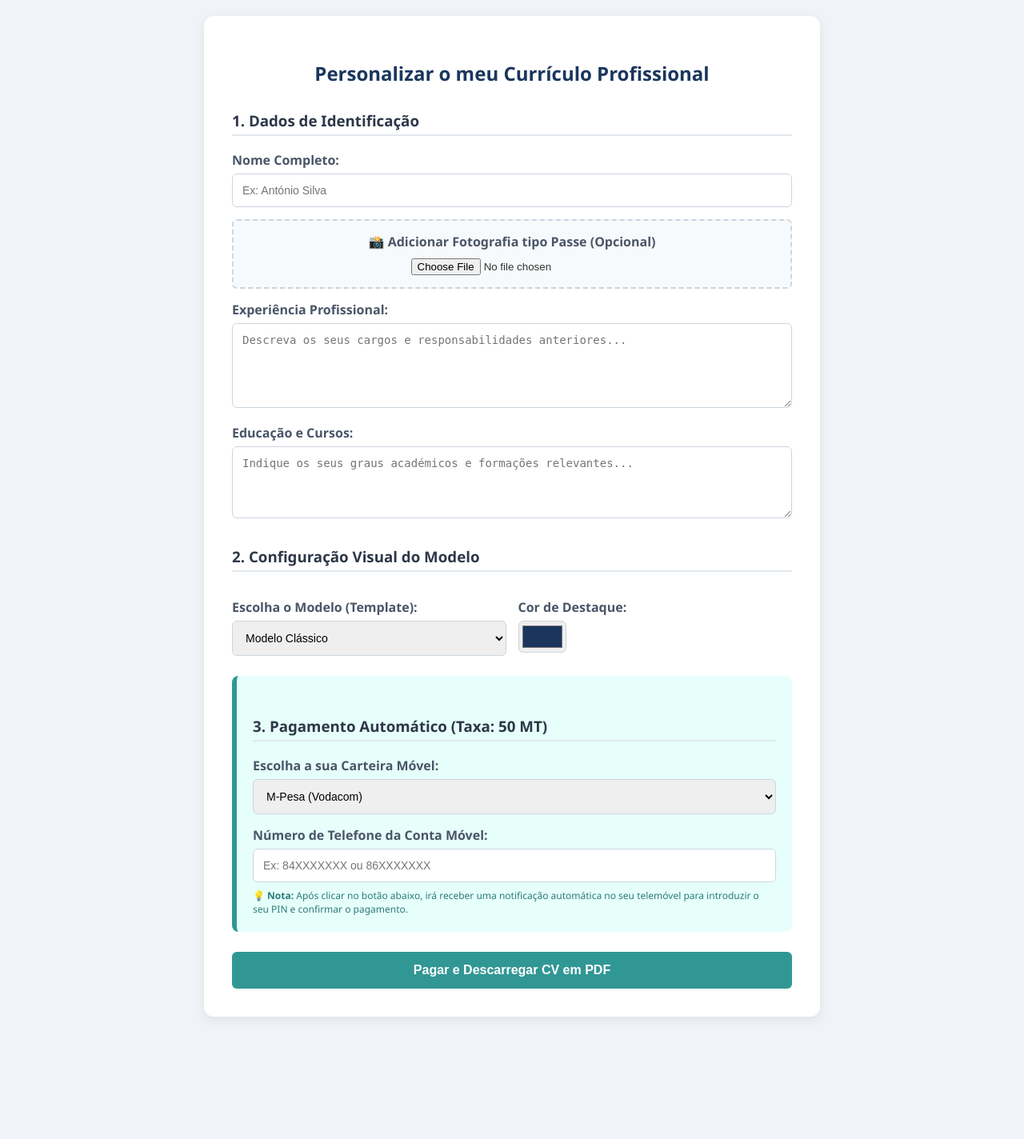
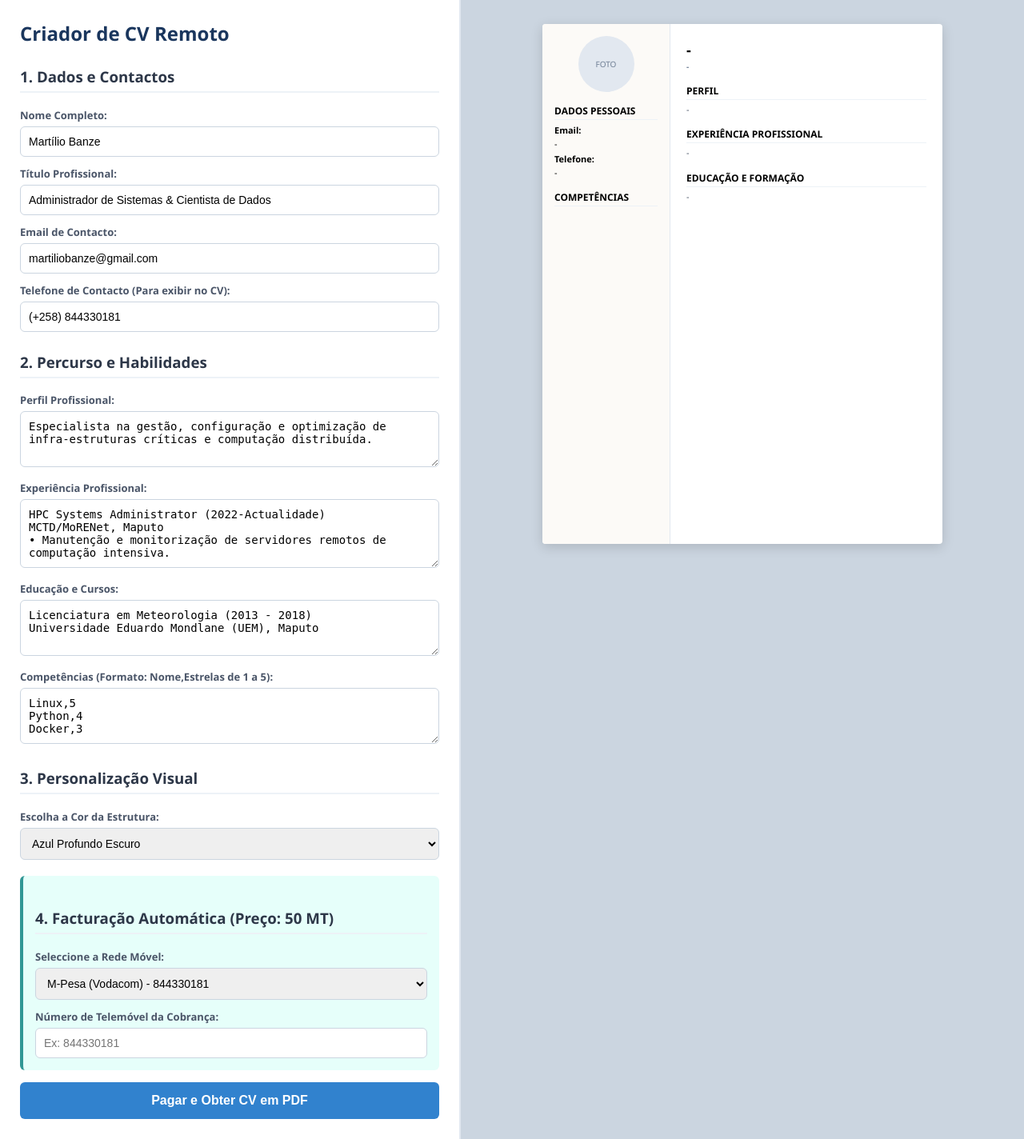
Before and after one commit to martiliobanze/sistema-CV, a Flask app: page / in a window 1280 px wide. Shown: the whole page at 80% size. Run offline with Flask 3, Linux system fonts and the light colour scheme.

Commit message:
Update index.html

```diff
--- a/templates/index.html
+++ b/templates/index.html
@@ -3,81 +3,172 @@
 <head>
     <meta charset="UTF-8">
     <meta name="viewport" content="width=device-width, initial-scale=1.0">
-    <title>Criador de CV Profissional Personalizado</title>
+    <title>Plataforma de Currículos com Pré-visualização</title>
     <style>
-        body { font-family: 'Segoe UI', Arial, sans-serif; background-color: #f0f4f8; margin: 0; padding: 20px; color: #333; }
-        .container { max-width: 700px; background: white; padding: 35px; margin: 0 auto; border-radius: 12px; box-shadow: 0 4px 15px rgba(0,0,0,0.08); }
-        h2 { color: #1a365d; text-align: center; margin-bottom: 25px; }
-        h3 { border-bottom: 2px solid #e2e8f0; padding-bottom: 5px; color: #2d3748; margin-top: 30px; }
-        label { font-weight: 600; display: block; margin-top: 15px; color: #4a5568; }
-        input[type="text"], input[type="tel"], textarea, select { width: 100%; padding: 12px; margin-top: 6px; border: 1px solid #cbd5e0; border-radius: 6px; box-sizing: border-box; font-size: 14px; }
-        input[type="color"] { width: 60px; height: 40px; border: 1px solid #cbd5e0; border-radius: 6px; cursor: pointer; margin-top: 6px; display: block; }
-        .grid-opcoes { display: grid; grid-template-columns: 1fr 1fr; gap: 15px; }
-        .foto-box { background: #f7fafc; border: 2px dashed #cbd5e0; padding: 15px; border-radius: 6px; text-align: center; margin-top: 15px; }
-        .pagamento-box { background: #e6fffa; padding: 20px; border-radius: 8px; margin-top: 25px; border-left: 6px solid #319795; }
-        .aviso-pin { font-size: 12px; color: #2c7a7b; margin-top: 8px; font-weight: 500; }
-        button { width: 100%; background-color: #319795; color: white; padding: 14px; border: none; border-radius: 6px; font-size: 16px; font-weight: bold; margin-top: 25px; cursor: pointer; transition: background 0.2s; }
-        button:hover { background-color: #2c7a7b; }
+        body { font-family: 'Segoe UI', Arial, sans-serif; background: #f0f4f8; margin: 0; padding: 0; display: flex; flex-direction: column; height: 100vh; }
+        .main-container { display: flex; flex: 1; overflow: hidden; }
+
+        /* Painel de Preenchimento (Esquerda) */
+        .painel-formulario { width: 45%; background: white; padding: 25px; overflow-y: auto; border-right: 2px solid #e2e8f0; box-sizing: border-box; }
+        h3 { border-bottom: 2px solid #edf2f7; padding-bottom: 6px; color: #2d3748; margin-top: 25px; }
+        label { font-weight: 600; display: block; margin-top: 12px; color: #4a5568; font-size: 13px; }
+        input, textarea, select { width: 100%; padding: 10px; margin-top: 5px; border: 1px solid #cbd5e0; border-radius: 6px; box-sizing: border-box; font-size: 14px; }
+
+        /* Painel de Visualização (Direita) */
+        .painel-previsao { width: 55%; background: #cbd5e0; padding: 30px; display: flex; justify-content: center; align-items: flex-start; overflow-y: auto; box-sizing: border-box; }
+        .folha-a4 { width: 100%; max-width: 500px; min-height: 650px; background: white; box-shadow: 0 4px 15px rgba(0,0,0,0.15); display: flex; box-sizing: border-box; border-radius: 4px; overflow: hidden; }
+
+        /* Divisão de Colunas no Modelo do CV */
+        .cv-lateral { width: 32%; background: #fcfaf7; border-right: 1px solid #e2e8f0; padding: 15px; box-sizing: border-box; font-size: 11px; }
+        .cv-principal { width: 68%; padding: 20px; box-sizing: border-box; }
+        .cv-titulo-seccao { font-size: 12px; font-weight: bold; margin-top: 15px; border-bottom: 1px solid #edf2f7; padding-bottom: 2px; }
+        .cv-texto { font-size: 11px; color: #4a5568; line-height: 1.4; white-space: pre-line; margin-top: 4px; }
+
+        /* Sistema de Cobrança e Bloqueio */
+        .pagamento-bloco { background: #e6fffa; padding: 15px; border-radius: 6px; margin-top: 20px; border-left: 4px solid #319795; }
+        .btn-comprar { width: 100%; background: #3182ce; color: white; padding: 14px; border: none; font-size: 16px; font-weight: bold; border-radius: 6px; cursor: pointer; margin-top: 15px; }
+        .btn-comprar:hover { background: #2b6cb0; }
+        .overlay { display: none; position: fixed; top: 0; left: 0; width: 100%; height: 100%; background: rgba(0,0,0,0.85); color: white; text-align: center; padding-top: 180px; font-size: 18px; z-index: 2000; }
+
+        @media (max-width: 768px) {
+            .main-container { flex-direction: column; overflow: visible; }
+            .painel-formulario, .painel-previsao { width: 100%; height: auto; overflow: visible; }
+        }
     </style>
 </head>
 <body>
 
-<div class="container">
-    <h2>Personalizar o meu Currículo Profissional</h2>
+<div class="overlay" id="telaAguardar">
+    <p>🔄 Ordem de cobrança emitida com sucesso!</p>
+    <p>Valide a transacção inserindo o seu PIN no ecrã do telemóvel para pagar os 50 MT.</p>
+    <p style="font-size:13px; color:#a0aec0;">O download iniciará de forma 100% automática após a aprovação.</p>
+    <div id="linkSimulacao" style="margin-top:25px; font-size:13px;"></div>
+</div>
 
-    <!-- O atributo enctype permite o envio correcto da fotografia para o servidor Python -->
-    <form action="/gerar-cv" method="POST" enctype="multipart/form-data">
+<div class="main-container">
 
-        <h3>1. Dados de Identificação</h3>
-        <label for="nome">Nome Completo:</label>
-        <input type="text" id="nome" name="nome" placeholder="Ex: António Silva" required>
+    <!-- LADO ESQUERDO: FORMULÁRIO -->
+    <div class="painel-formulario">
+        <h2 style="margin-top:0; color:#1a365d;">Criador de CV Remoto</h2>
+        <form id="formCV">
+            <h3>1. Dados e Contactos</h3>
+            <label>Nome Completo:</label>
+            <input type="text" name="nome" id="inNome" value="Martílio Banze" oninput="actualizarPrevisao()" required>
 
-        <div class="foto-box">
-            <label for="foto" style="margin-top:0; cursor:pointer; display:block;">📸 Adicionar Fotografia tipo Passe (Opcional)</label>
-            <input type="file" id="foto" name="foto" accept="image/*" style="margin-top:10px;">
-        </div>
+            <label>Título Profissional:</label>
+            <input type="text" name="titulo_professional" id="inTitulo" value="Administrador de Sistemas & Cientista de Dados" oninput="actualizarPrevisao()" required>
 
-        <label for="experiencia">Experiência Profissional:</label>
-        <textarea id="experiencia" name="experiencia" rows="5" placeholder="Descreva os seus cargos e responsabilidades anteriores..." required></textarea>
+            <label>Email de Contacto:</label>
+            <input type="email" name="email" id="inEmail" value="martiliobanze@gmail.com" oninput="actualizarPrevisao()" required>
 
-        <label for="educacao">Educação e Cursos:</label>
-        <textarea id="educacao" name="educacao" rows="4" placeholder="Indique os seus graus académicos e formações relevantes..." required></textarea>
+            <label>Telefone de Contacto (Para exibir no CV):</label>
+            <input type="tel" name="telefone_contacto" id="inTelContacto" value="(+258) 844330181" oninput="actualizarPrevisao()" required>
 
-        <h3>2. Configuração Visual do Modelo</h3>
-        <div class="grid-opcoes">
-            <div>
-                <label for="template">Escolha o Modelo (Template):</label>
-                <select id="template" name="template">
-                    <option value="classico">Modelo Clássico</option>
-                    <option value="moderno">Modelo Moderno (Com Linha Divisória)</option>
-                    <option value="minimalista">Modelo Minimalista Clean</option>
-                </select>
-            </div>
-            <div>
-                <label for="cor">Cor de Destaque:</label>
-                <input type="color" id="cor" name="cor" value="#1a365d">
-            </div>
-        </div>
+            <h3>2. Percurso e Habilidades</h3>
+            <label>Perfil Profissional:</label>
+            <textarea name="perfil" id="inPerfil" rows="3" oninput="actualizarPrevisao()">Especialista na gestão, configuração e optimização de infra-estruturas críticas e computação distribuída.</textarea>
 
-        <div class="pagamento-box">
-            <h3>3. Pagamento Automático (Taxa: 50 MT)</h3>
-            <label for="carteira">Escolha a sua Carteira Móvel:</label>
-            <select id="carteira" name="carteira">
-                <option value="mpesa">M-Pesa (Vodacom)</option>
-                <option value="emola">e-Mola (Movitel)</option>
+            <label>Experiência Profissional:</label>
+            <textarea name="experiencia" id="inExp" rows="4" oninput="actualizarPrevisao()">HPC Systems Administrator (2022-Actualidade)
+MCTD/MoRENet, Maputo
+• Manutenção e monitorização de servidores remotos de computação intensiva.</textarea>
+
+            <label>Educação e Cursos:</label>
+            <textarea name="educacao" id="inEdu" rows="3" oninput="actualizarPrevisao()">Licenciatura em Meteorologia (2013 - 2018)
+Universidade Eduardo Mondlane (UEM), Maputo</textarea>
+
+            <label>Competências (Formato: Nome,Estrelas de 1 a 5):</label>
+            <textarea name="competencias" id="inComp" rows="3" placeholder="Ex:\nLinux,5\nPython,4" oninput="actualizarPrevisao()">Linux,5
+Python,4
+Docker,3</textarea>
+
+            <h3>3. Personalização Visual</h3>
+            <label>Escolha a Cor da Estrutura:</label>
+            <select name="cor" id="inCor" onchange="actualizarPrevisao()">
+                <option value="#1a365d">Azul Profundo Escuro</option>
+                <option value="#9b2c2c">Vermelho Carmim</option>
+                <option value="#234e52">Verde Floresta</option>
+                <option value="#2d3748">Preto Antracite</option>
             </select>
 
-            <label for="telefone">Número de Telefone da Conta Móvel:</label>
-            <input type="tel" id="telefone" name="telefone" placeholder="Ex: 84XXXXXXX ou 86XXXXXXX" required>
+            <div class="pagamento-bloco">
+                <h3>4. Facturação Automática (Preço: 50 MT)</h3>
+                <label>Seleccione a Rede Móvel:</label>
+                <select name="carteira">
+                    <option value="mpesa">M-Pesa (Vodacom) - 844330181</option>
+                    <option value="emola">e-Mola (Movitel) - 861010333</option>
+                </select>
 
-            <div class="aviso-pin">
-                💡 <b>Nota:</b> Após clicar no botão abaixo, irá receber uma notificação automática no seu telemóvel para introduzir o seu PIN e confirmar o pagamento.
+                <label>Número de Telemóvel da Cobrança:</label>
+                <input type="tel" name="telefone" placeholder="Ex: 844330181" required>
             </div>
+
+            <button type="button" class="btn-comprar" onclick="executarCobrancaMovel()">Pagar e Obter CV em PDF</button>
+        </form>
+    </div>
+
+    <!-- LADO DIREITO: PRÉ-VISUALIZAÇÃO AO VIVO -->
+    <div class="painel-previsao">
+        <div class="folha-a4">
+
+            <!-- Coluna Esquerda do PDF Simulado -->
+            <div class="cv-lateral">
+                <div style="width:70px; height:70px; background:#e2e8f0; border-radius:50%; margin: 0 auto 15px auto; display:flex; justify-content:center; align-items:center; color:#718096; font-size:10px;">FOTO</div>
+
+                <div class="cv-titulo-seccao" id="vSecLateral1">DADOS PESSOAIS</div>
+                <p style="margin:5px 0 2px 0; font-weight:bold;">Email:</p>
+                <div id="vEmail" style="word-break: break-all;">-</div>
+                <p style="margin:4px 0 2px 0; font-weight:bold;">Telefone:</p>
+                <div id="vTelContacto">-</div>
+
+                <div class="cv-titulo-seccao" id="vSecLateral2">COMPETÊNCIAS</div>
+                <div id="vCompLista" style="margin-top:5px;"></div>
+            </div>
+
+            <!-- Coluna Direita do PDF Simulado -->
+            <div class="cv-principal">
+                <div id="vNome" style="font-size:18px; font-weight:bold; text-transform:uppercase;">-</div>
+                <div id="vTitulo" style="font-size:10px; font-weight:bold; color:#718096; margin-top:2px;">-</div>
+
+                <div class="cv-titulo-seccao" id="vSec1">PERFIL</div>
+                <div class="cv-texto" id="vPerfil">-</div>
+
+                <div class="cv-titulo-seccao" id="vSec2">EXPERIÊNCIA PROFISSIONAL</div>
+                <div class="cv-texto" id="vExp">-</div>
+
+                <div class="cv-titulo-seccao" id="vSec3">EDUCAÇÃO E FORMAÇÃO</div>
+                <div class="cv-texto" id="vEdu">-</div>
+            </div>
+
         </div>
+    </div>
 
-        <button type="submit">Pagar e Descarregar CV em PDF</button>
-    </form>
 </div>
 
-</body>
-</html>
+<script>
+function actualizarPrevisao() {
+    // Captura dos elementos de texto
+    const cor = document.getElementById('inCor').value;
+    document.getElementById('vNome').innerText = document.getElementById('inNome').value || 'Seu Nome';
+    document.getElementById('vNome').style.color = cor;
+    document.getElementById('vTitulo').innerText = document.getElementById('inTitulo').value || 'Cargo Profissional';
+    document.getElementById('vEmail').innerText = document.getElementById('inEmail').value || '-';
+    document.getElementById('vTelContacto').innerText = document.getElementById('inTelContacto').value || '-';
+    document.getElementById('vPerfil').innerText = document.getElementById('inPerfil').value || '-';
+    document.getElementById('vExp').innerText = document.getElementById('inExp').value || '-';
+    document.getElementById('vEdu').innerText = document.getElementById('inEdu').value || '-';
+
+    // Atualizar cores dos cabeçalhos das secções para simular fidelidade ao PDF
+    const seccoes = ['vSecLateral1', 'vSecLateral2', 'vSec1', 'vSec2', 'vSec3'];
+    seccoes.forEach(id => {
+        document.getElementById(id).style.color = cor;
+    });
+
+    // Renderizar a lista de competências com indicadores visuais simplificados
+    const compText = document.getElementById('inComp').value;
+    const listaAlvo = document.getElementById('vCompLista');
+    listaAlvo.innerHTML = '';
+
+    compText.split('\n').forEach(linha => {
+        if(linha.includes(',')) {
+            const [nome, nivel] = linha.split(',');
```
